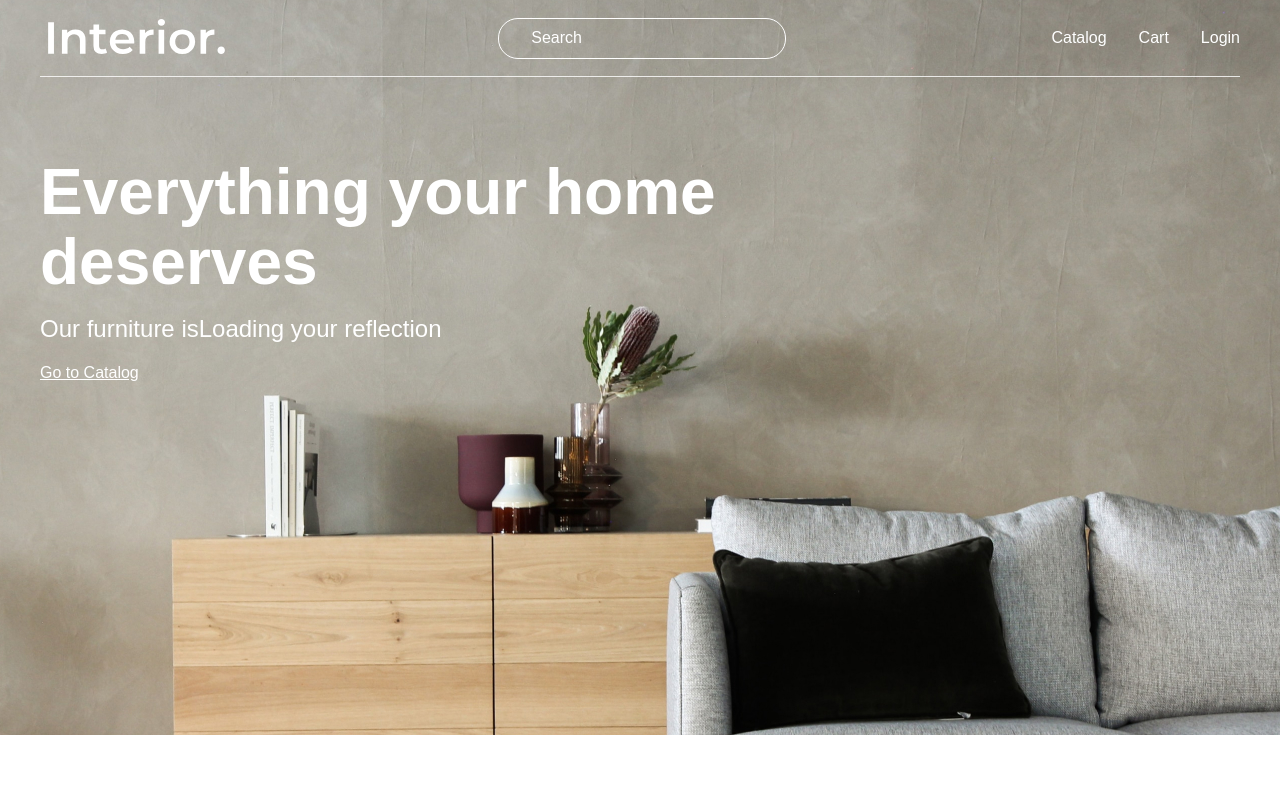
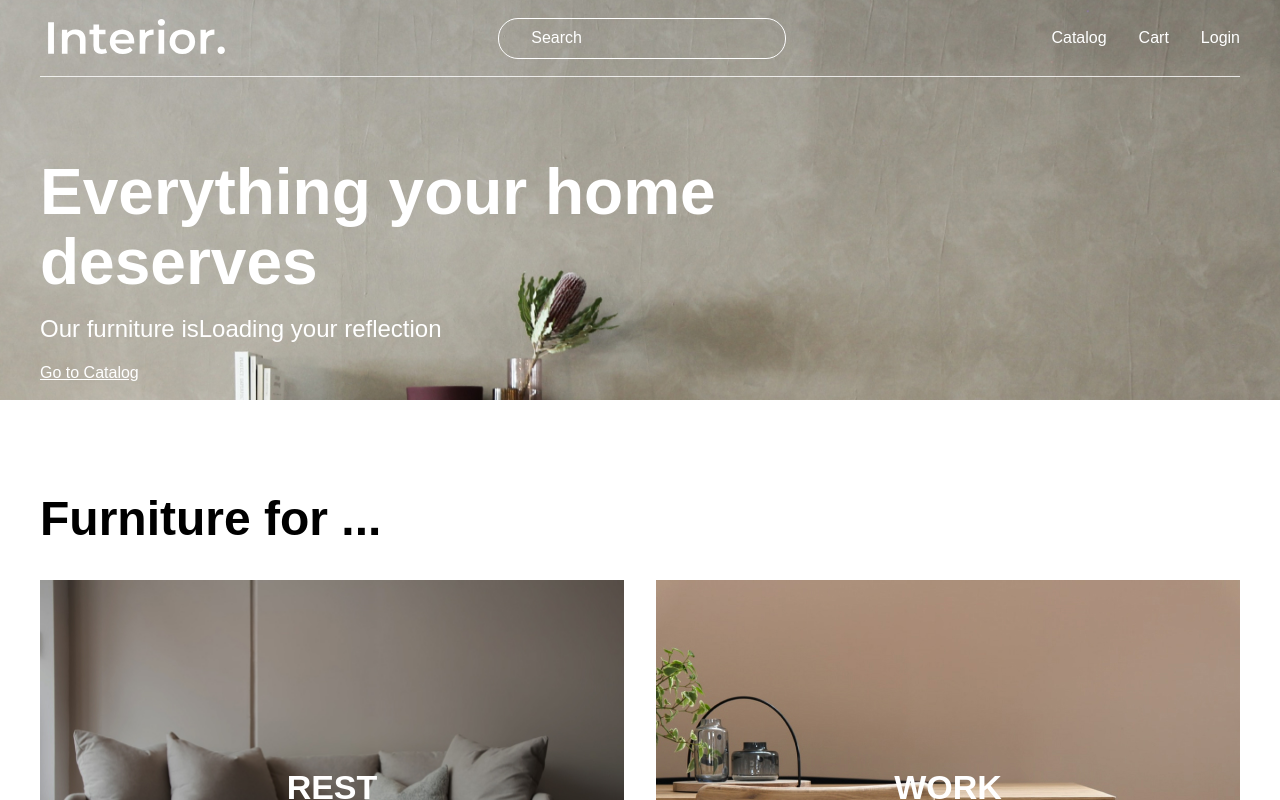
Before and after one commit to zarina-n/furniture-store, a Next.js app: page / in a window 1280 px wide. Shown: the top 800 px of the page. Built offline with nearby package versions, Linux system fonts and the light colour scheme; no server answers.

Commit message:
refactored Header

```diff
--- a/src/app/(main)/account/page.tsx
+++ b/src/app/(main)/account/page.tsx
@@ -1,6 +1,7 @@
 import AccountHeader from './AccountHeader'
 
 export default function UserAccount() {
+  // todo: remove account ?
   return (
     <div className="center">
       <AccountHeader />
--- a/src/components/Header/Header.module.css
+++ b/src/components/Header/Header.module.css
@@ -1,25 +1,23 @@
-.home_header {
-  height: 735px;
-  background-image: url(/assets/images/top_background.jpg);
+.header {
+  height: 400px;
   background-repeat: no-repeat;
   background-size: cover;
 }
 
+.home_header {
+  /* height: 735px; */
+  background-image: url(/assets/images/top_background.jpg);
+}
+
 .catalog_header {
-  height: 400px;
   background-image: url(/assets/images/catalog_background.jpg);
-  background-repeat: no-repeat;
-  background-size: cover;
 }
 
 .cart_header {
-  height: 400px;
   background-image: url(/assets/images/cart_background.jpg);
-  background-repeat: no-repeat;
-  background-size: cover;
 }
 
-.header {
+.navbar {
   height: 77px;
   display: flex;
   justify-content: space-between;
@@ -28,7 +26,7 @@
   border-bottom: 0.5px solid rgba(255, 255, 255, 0.8);
 }
 
-.header_input {
+.navbar_input {
   height: 41px;
   width: 288px;
   border: 1px solid #fff;
@@ -45,11 +43,11 @@
   box-sizing: border-box;
 }
 
-.header_input::placeholder {
+.navbar_input::placeholder {
   color: #fff;
 }
 
-.header_navigation {
+.navbar_navigation {
   display: flex;
   gap: 32px;
 }
--- a/src/components/Header/Header.tsx
+++ b/src/components/Header/Header.tsx
@@ -4,77 +4,28 @@ import Image from 'next/image'
 import styles from './Header.module.css'
 import Link from 'next/link'
 import classNames from 'classnames'
-import { usePathname, useSearchParams, useRouter } from 'next/navigation'
+import { usePathname } from 'next/navigation'
 import Title from './Title'
-import { ChangeEvent } from 'react'
-import { LoginLink, LogoutLink } from '@kinde-oss/kinde-auth-nextjs/components'
-import { useKindeBrowserClient } from '@kinde-oss/kinde-auth-nextjs'
-
-const pageList = [
-  {
-    pageName: '/',
-    title: 'Everything your home deserves',
-    titleDescription: 'Our furniture isLoading your reflection',
-    className: 'home_header',
-    inTheMenu: false,
-  },
-  {
-    pageName: 'catalog',
-    title: 'Catalog',
-    className: 'catalog_header',
-    inTheMenu: true,
-  },
-  {
-    pageName: 'cart',
-    title: 'Cart',
-    className: 'cart_header',
-    inTheMenu: true,
-  },
-  {
-    pageName: 'account',
-    title: 'Account',
-    className: 'cart_header',
-    inTheMenu: true,
-    requiresAuth: true,
-  },
-  {
-    pageName: 'catalog/favorites',
-    title: 'Favorites',
-    className: 'cart_header',
-    inTheMenu: true,
-    requiresAuth: true,
-  },
-]
+import Search from './Search'
+import NavBar from './NavBar'
+import { navbarPages } from '@/lib/navbarPages'
 
 export default function Header() {
-  const pathName = usePathname()
-  const searchParams = useSearchParams()
-  const router = useRouter()
+  const pathName = usePathname().slice(1).split('/')[0]
 
-  const { isAuthenticated, isLoading } = useKindeBrowserClient()
-
-  const currentPage = pageList.filter((page) =>
-    page.pageName.includes(pathName.slice(1).split('/')[0]),
-  ) // TODO: refactor
-
-  const currentPageClassName = currentPage[0]?.className || 'catalog_header'
-
-  const onSearchHandle = (e: ChangeEvent<HTMLInputElement>) => {
-    const params = new URLSearchParams(searchParams)
-    const searchValue = e.target.value
-
-    if (searchValue) {
-      params.set('query', searchValue)
-    } else {
-      params.delete('query')
-    }
-
-    router.replace(`${pathName}?${params.toString()}`)
-  }
+  const navbarPagesMap = new Map(navbarPages.map((page) => [page.href, page]))
+  const currentPage = navbarPagesMap.get(pathName) || navbarPagesMap.get('')
+  const currentPageClassName = currentPage?.className ?? 'home_header' // todo: move to a constant
 
   return (
-    <header className={classNames(styles[currentPageClassName], 'center')}>
-      <div className={styles.header}>
+    <header
+      className={classNames(
+        styles[currentPageClassName],
+        styles.header,
+        'center',
+      )}
+    >
+      <div className={styles.navbar}>
         <Link href={'/'} className="logo logo_invert">
           <Image
             src="/assets/svg/logo.svg"
@@ -83,45 +34,15 @@ export default function Header() {
             alt="logo"
           />
         </Link>
-        <input
-          placeholder="Search"
-          className={styles.header_input}
-          type="search"
-          onChange={onSearchHandle}
-          defaultValue={searchParams.get('query')?.toString()}
+        <Search />
+        <NavBar navbarPages={navbarPages} />
+      </div>
+      {currentPage && (
+        <Title
+          title={currentPage.title}
+          titleDescription={currentPage.titleDescription}
         />
-        <nav className={styles.header_navigation}>
-          {isLoading
-            ? 'Loading...'
-            : pageList.map((page) => {
-                if (page.requiresAuth && !isAuthenticated) {
-                  return null
-                }
-
-                return (
-                  page.inTheMenu && (
-                    <Link
-                      key={page.pageName}
-                      className={styles.nav_link}
-                      href={`/${page.pageName}`}
-                    >
-                      {page.title}
-                    </Link>
-                  )
-                )
-              })}
-
-          {isAuthenticated ? (
-            <LogoutLink className={styles.nav_link}>Logout</LogoutLink>
-          ) : (
-            <LoginLink className={styles.nav_link}>Login</LoginLink>
-          )}
-        </nav>
-      </div>
-      <Title
-        title={currentPage[0]?.title}
-        titleDescription={currentPage[0]?.titleDescription}
-      />
+      )}
     </header>
   )
 }
--- /dev/null
+++ b/src/components/Header/NavBar.tsx
@@ -0,0 +1,46 @@
+import { LoginLink, LogoutLink } from '@kinde-oss/kinde-auth-nextjs/components'
+import { useKindeBrowserClient } from '@kinde-oss/kinde-auth-nextjs'
+import styles from './Header.module.css'
+import Link from 'next/link'
+import { NavbarPagesType } from '@/lib/types'
+
+export default function NavBar({
+  navbarPages,
+}: {
+  navbarPages: NavbarPagesType[]
+}) {
+  const { isAuthenticated, isLoading } = useKindeBrowserClient() // todo: add user provider
+
+  return (
+    <nav className={styles.navbar_navigation}>
+      {isLoading ? (
+        <p style={{ color: 'white' }}>Loading...</p> // todo: replace
+      ) : (
+        <>
+          {navbarPages.map((page) => {
+            if (page.requiresAuth && !isAuthenticated) {
+              return null
+            }
+
+            return (
+              page.inTheMenu && (
+                <Link
+                  key={page.href}
+                  className={styles.nav_link}
+                  href={`/${page.href}`}
+                >
+                  {page.title}
+                </Link>
+              )
+            )
+          })}
+          {isAuthenticated ? (
+            <LogoutLink className={styles.nav_link}>Logout</LogoutLink>
+          ) : (
+            <LoginLink className={styles.nav_link}>Login</LoginLink>
+          )}
+        </>
+      )}
+    </nav>
+  )
+}
--- /dev/null
+++ b/src/components/Header/Search.tsx
@@ -0,0 +1,32 @@
+import { usePathname, useSearchParams, useRouter } from 'next/navigation'
+import { ChangeEvent } from 'react'
+import styles from './Header.module.css'
+
+export default function Search() {
+  // todo: add form and request for a product
+  const pathName = usePathname()
+  const searchParams = useSearchParams()
+  const router = useRouter()
+
+  const onSearchHandle = (e: ChangeEvent<HTMLInputElement>) => {
+    const params = new URLSearchParams(searchParams)
+    const searchValue = e.target.value
+
+    if (searchValue) {
+      params.set('query', searchValue)
+    } else {
+      params.delete('query')
+    }
+
+    router.replace(`${pathName}?${params.toString()}`)
+  }
+  return (
+    <input // todo: replace with Input
+      placeholder="Search"
+      className={styles.navbar_input}
+      type="search"
+      onChange={onSearchHandle}
+      defaultValue={searchParams.get('query')?.toString()}
+    />
+  )
+}
--- /dev/null
+++ b/src/lib/navbarPages.tsx
@@ -0,0 +1,30 @@
+import { NavbarPagesType } from './types'
+
+export const navbarPages: NavbarPagesType[] = [
+  {
+    href: '',
+    title: 'Everything your home deserves',
+    titleDescription: 'Our furniture isLoading your reflection',
+    className: 'home_header',
+    inTheMenu: false,
+  },
+  {
+    href: 'catalog',
+    title: 'Catalog',
+    className: 'catalog_header',
+    inTheMenu: true,
+  },
+  {
+    href: 'cart',
+    title: 'Cart',
+    className: 'cart_header',
+    inTheMenu: true,
+  },
+  {
+    href: 'catalog/favorites',
+    title: 'Favorites',
+    className: 'cart_header',
+    inTheMenu: true,
+    requiresAuth: true,
+  },
+]
```
Also changed, not shown: src/lib/types.ts (+9 -0 lines).
